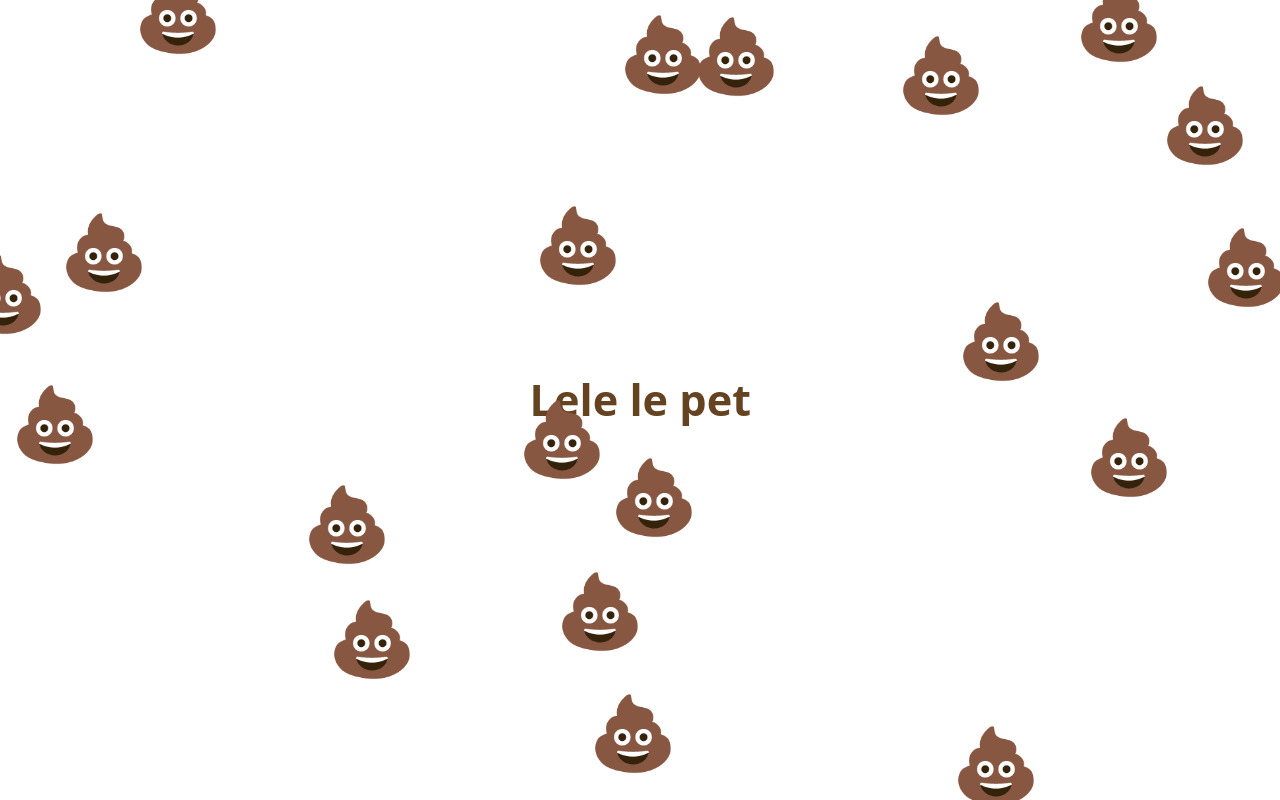
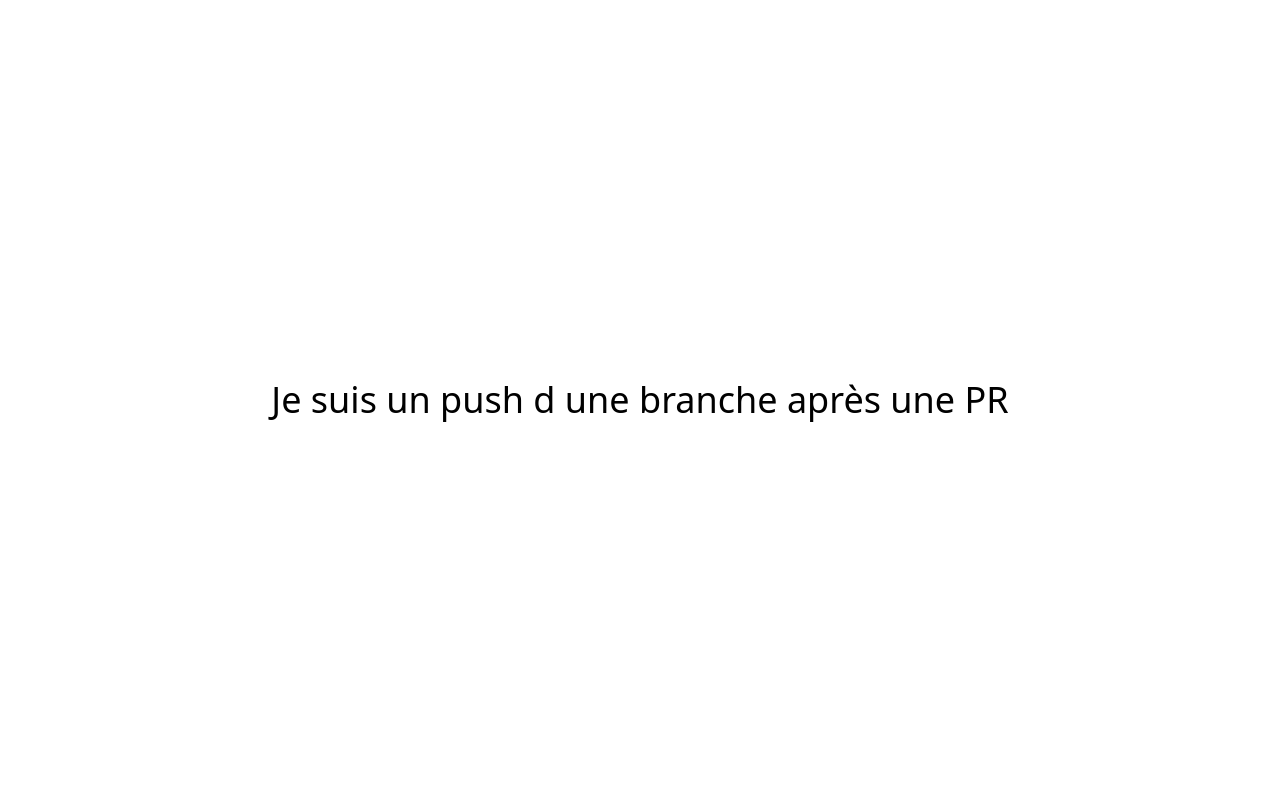
Before and after one commit to Fabio-Big-Emotion/vercel-repo, a Next.js app: page / in a window 1280 px wide. Built offline with nearby package versions, Linux system fonts and the light colour scheme.

Commit message:
Test d une PR

```diff
--- a/app/page.tsx
+++ b/app/page.tsx
@@ -1,55 +1,11 @@
 'use client';
 
-import { motion } from "framer-motion";
 
 export default function Home() {
-    // Liste des emojis
-    const emojis = Array(20).fill("💩");
-
-    // Générer une position aléatoire à chaque fois qu'un emoji apparaît
-    const getRandomPosition = () => {
-        return {
-            x: Math.random() * 100 - 50, // position horizontale aléatoire entre -50 et 50
-            y: Math.random() * 100 - 50, // position verticale aléatoire entre -50 et 50
-        };
-    };
 
     return (
-        <div className="flex justify-center items-center h-screen bg-white overflow-hidden relative">
-
-            {emojis.map((emoji, index) => {
-                const randomPosition = getRandomPosition();
-
-                return (
-                    <motion.div
-                        key={index}
-                        initial={{ opacity: 0, scale: 0 }}
-                        animate={{
-                            opacity: 1,
-                            scale: 1.5,
-                            x: randomPosition.x + "vw",  // position horizontale aléatoire
-                            y: randomPosition.y + "vh",  // position verticale aléatoire
-                        }}
-                        transition={{
-                            duration: 2,
-                            delay: Math.random(),  // Délai aléatoire pour l'apparition
-                            ease: "easeInOut",
-                        }}
-                        className="absolute text-5xl z-10"
-                    >
-                        {emoji}
-                    </motion.div>
-                );
-            })}
-
-            <motion.p
-                initial={{ scale: 0.4, opacity: 0 }}
-                animate={{ scale: 1.2, opacity: 1 }}
-                transition={{ duration: 1.5, ease: "easeInOut" }}
-                className="text-4xl font-bold text-[#654321] "
-            >
-                Lele le pet
-            </motion.p>
+        <div className="flex justify-center items-center h-screen bg-white text-4xl ">
+            Je suis un push d une branche après une PR
         </div>
     );
 }
```
